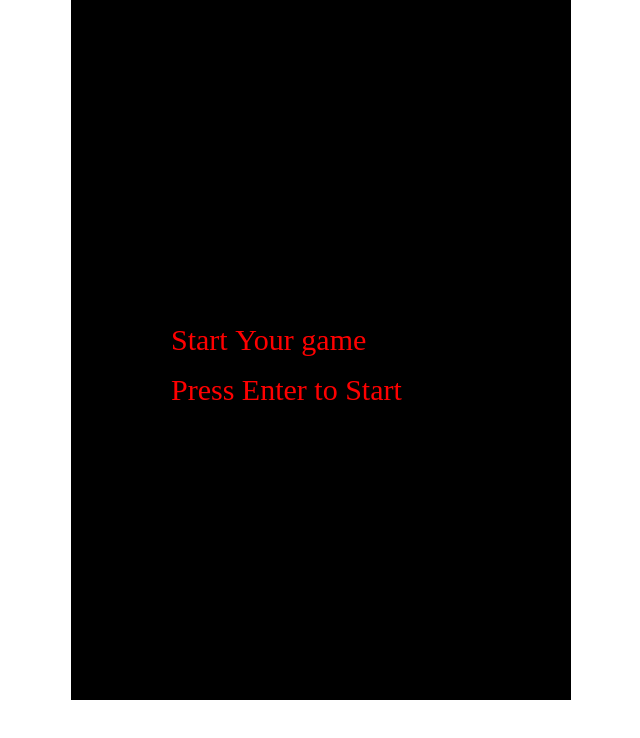
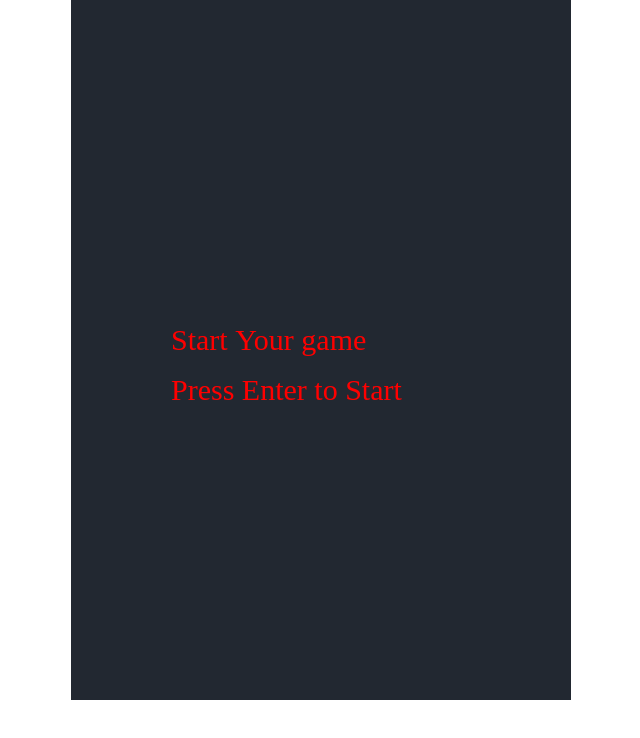
Before and after one commit to bhuwanpp/Carlanegame, a website built with Vite: page index.html in a window 1280 px wide. Shown: the whole page, without its empty margins (319-959 px from the left). Built offline with nearby package versions, Linux system fonts and the light colour scheme.

Commit message:
change road color

```diff
--- a/src/style.css
+++ b/src/style.css
@@ -11,5 +11,5 @@ body {
 }
 
 .canvas {
-    background: #000;
+    background: #222831;
 }
```
